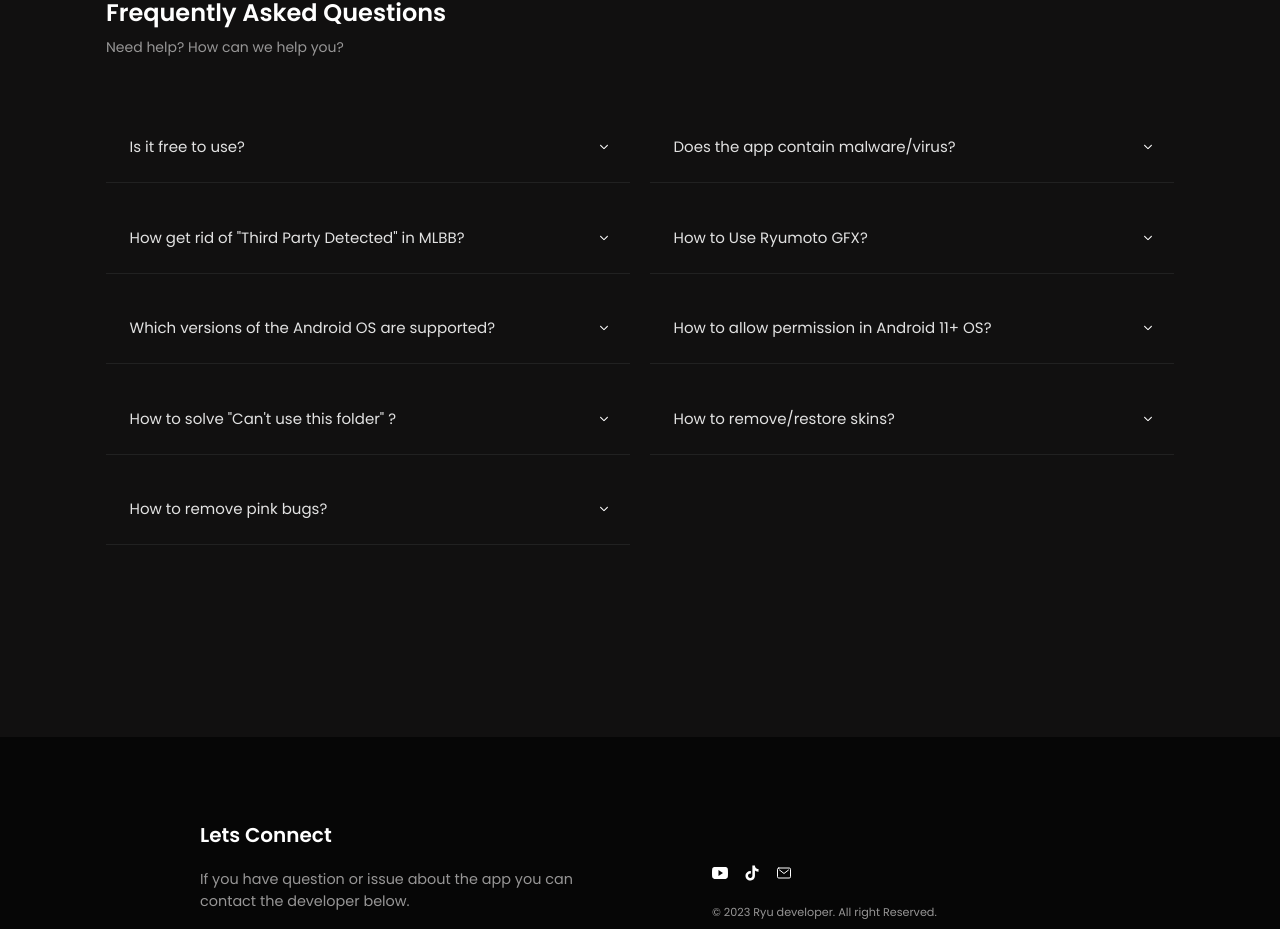
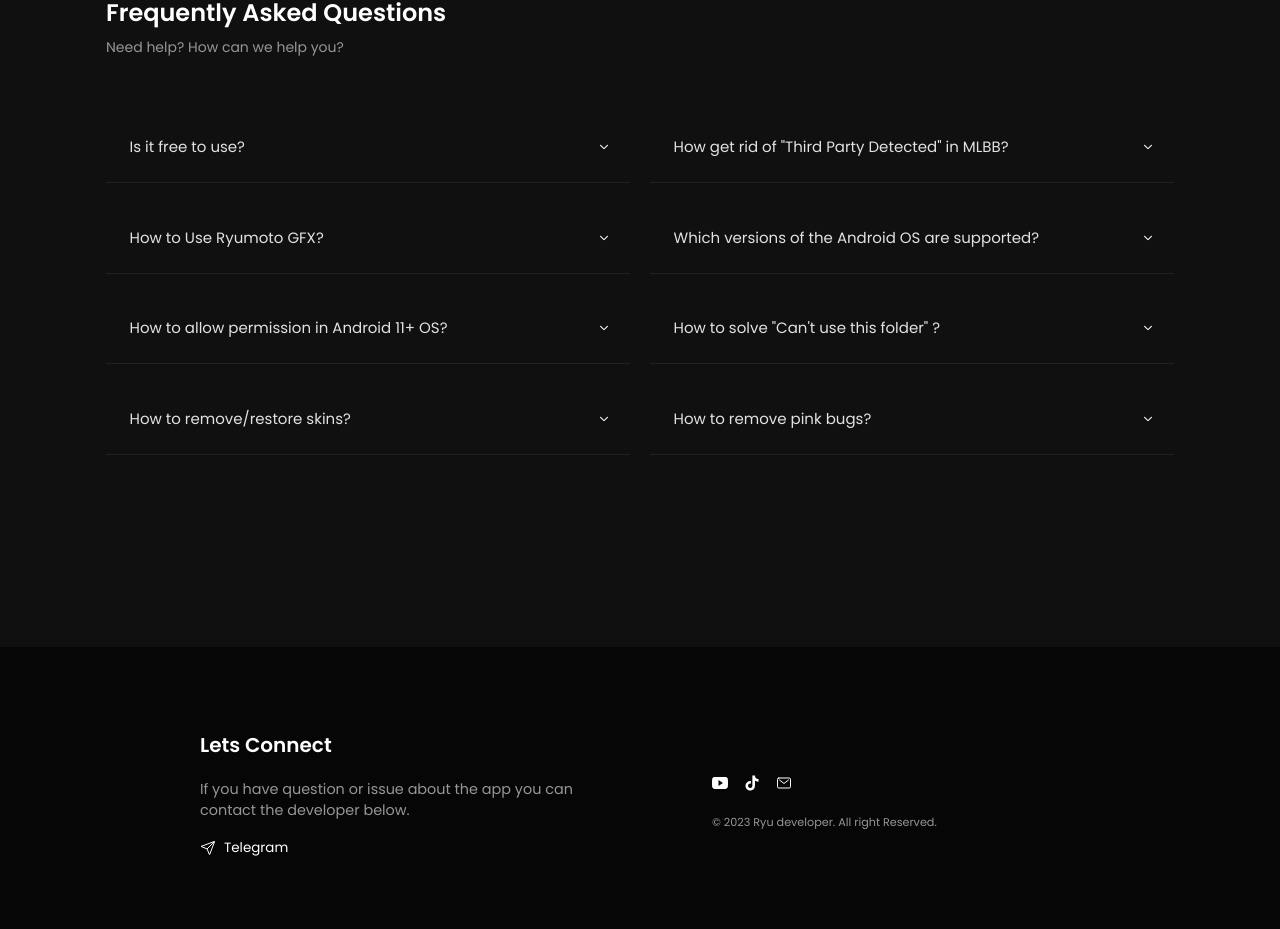
Before and after one commit to Ryuofficial/ryuwebv2, a React (Create React App) app: page / in a window 1280 px wide. Shown: the part 1973-2902 px from the top of the page. Built offline with nearby package versions, Linux system fonts and the light colour scheme.

Commit message:
remove the new accordion

```diff
--- a/src/components/Accordion.jsx
+++ b/src/components/Accordion.jsx
@@ -15,13 +15,6 @@ function Accordion() {
     {
       title: "Is it free to use?",
       desc: "Yes, the app is free and designed for users who prefer not to spend money in the game.",
-    },
-
-    {
-      title: "Does the app contain malware/virus?",
-      desc: "No, the app is completely free of malware or viruses. We always keep it safe for users. You can verify this by checking the VirusTotal link below.",
-      Link: "https://www.virustotal.com/gui/file/0ac4dce9af42e36c4cf48473a41ed0932a0b68cd7bdfdb782e26b50aeb0f9380/detection",
-      titleLink: "Virus Total Result",
     },
 
     {
```
